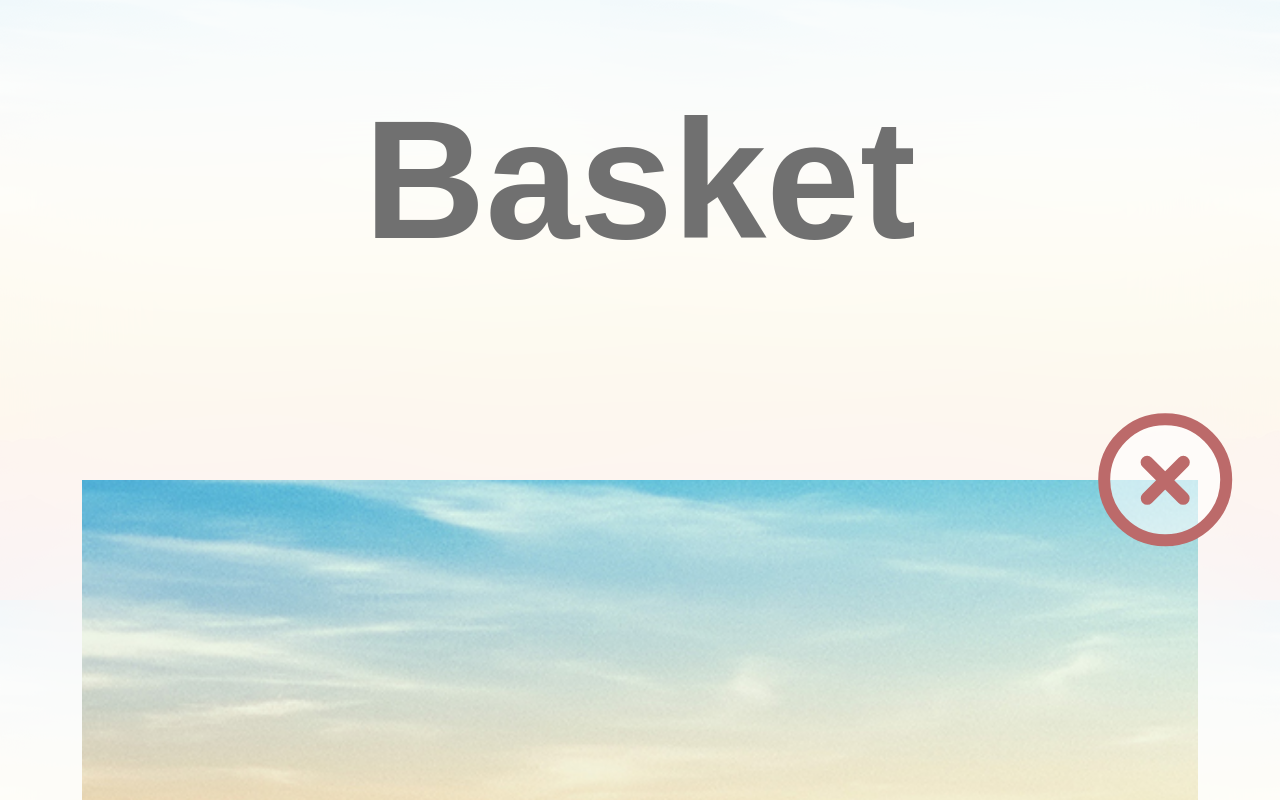
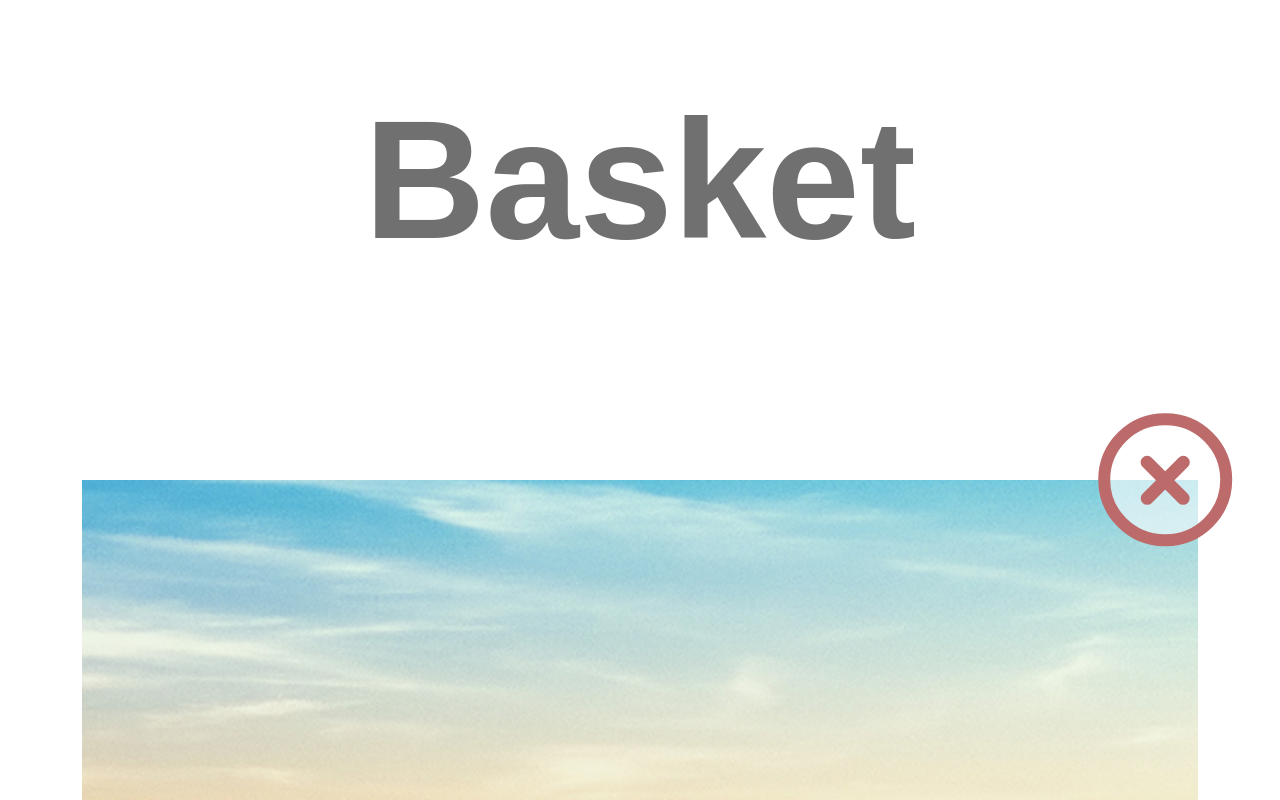
Before and after one commit to MostafaHeidari/githubOpgave3, a website: page basket.html in a window 1280 px wide. Shown: the top 800 px of the page. Drawn offline with nearby package versions, Linux system fonts and the light colour scheme.

Commit message:
Css fil fjernet body tags

```diff
--- a/css/stylesBasket.css
+++ b/css/stylesBasket.css
@@ -12,8 +12,6 @@ html {
 
 body {
     margin: 0; /* Ingen kanter i siden af browser */
-    background-image: url("../images/bg-horizon-mobile.jpg");
-    height: 300vh;
     position: relative;
 }
 
```
